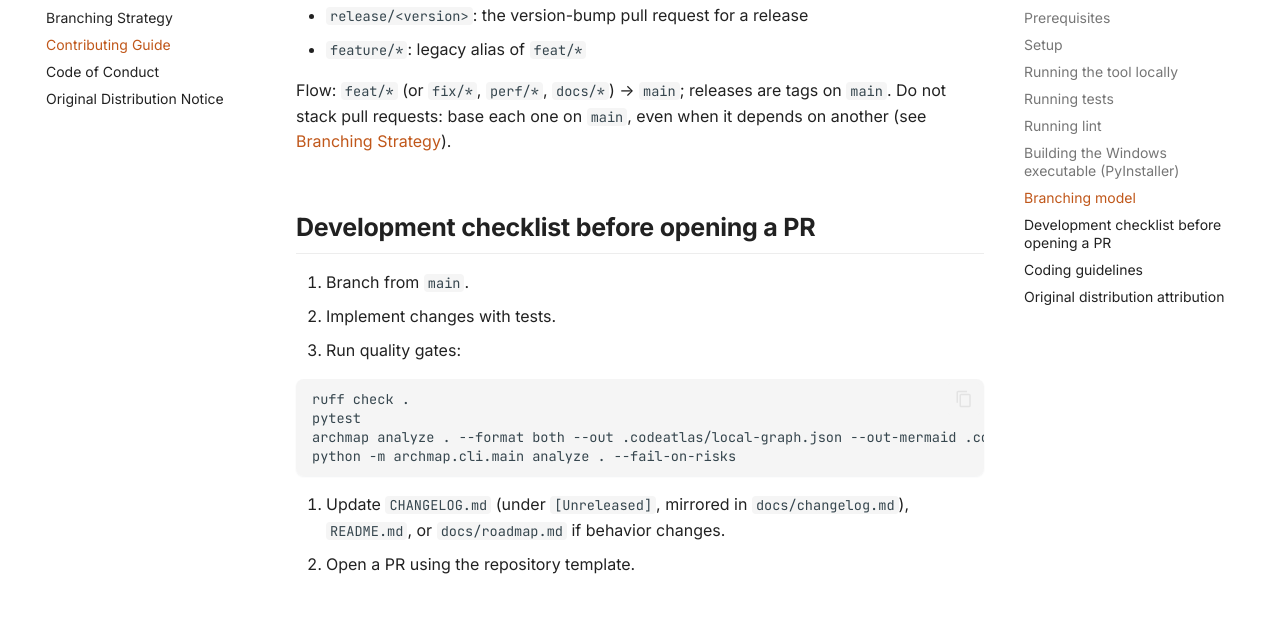
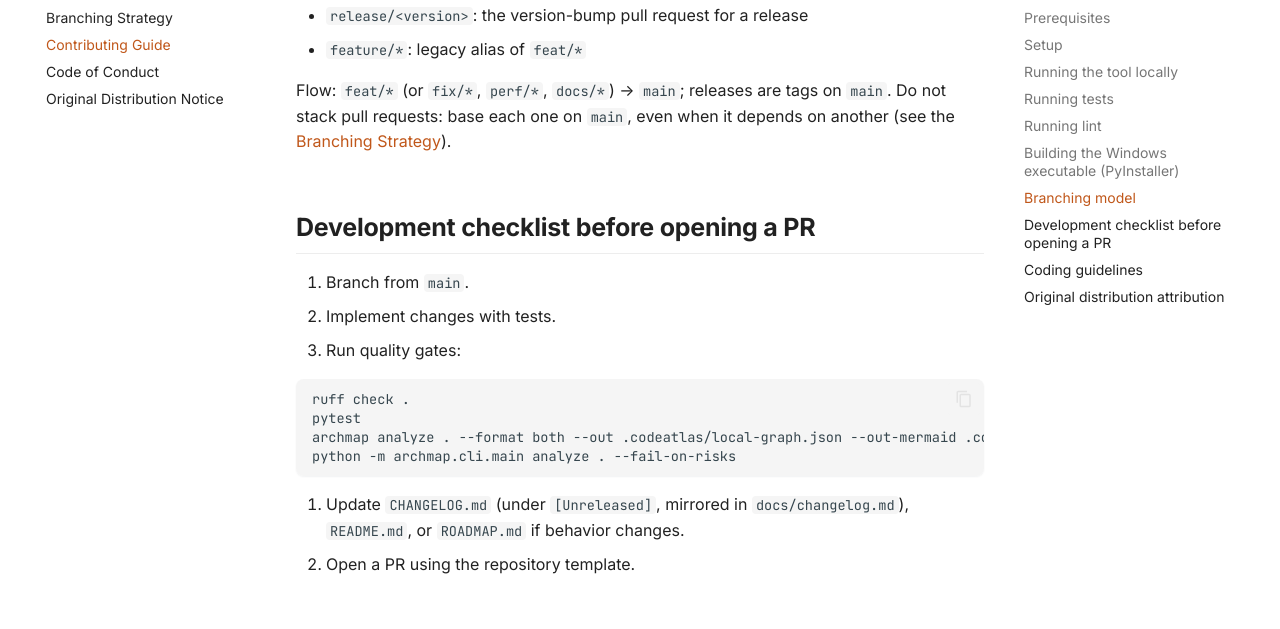
Before and after one commit to Kaua-KGzin/ArchMAP, an MkDocs documentation site: the page built from docs/contributing.md, in a window 1280 px wide and 900 px high, scrolled down 1630 px. Shown: the part 154-783 px from the top of the window. Built offline with MkDocs 1.6.1 and Material for MkDocs 9.7.7, drawn with Linux system fonts in a browser that asks for light colours; comment, search, counter and statistics services are not loaded; the version menu is left out.

Commit message:
fix(docs): make CONTRIBUTING's BRANCHING link work after the docs copy (#73)
The docs workflow copies CONTRIBUTING.md over docs/contributing.md
before `mkdocs build --strict`. #72 linked docs/BRANCHING.md, which is
right from the repo root but missing from inside docs/, so the deploy
on main failed. Use the absolute GitHub URL, valid in both places, and
keep docs/contributing.md identical to the root file it is copied from.

Also revert #72's ROADMAP.md -> docs/roadmap.md pointer: the same copy
step publishes ROADMAP.md as the site's roadmap page.

Verified with a local reproduction of the workflow (same cp steps,
then mkdocs build --strict): failed before, builds cleanly now.

Claude-Session: https://claude.ai/code/session_01FQ5hfqjXxNkNvF2NYsYq23

````diff
--- a/docs/contributing.md
+++ b/docs/contributing.md
@@ -63,7 +63,8 @@ pyinstaller archmap.spec
 
 Flow: `feat/*` (or `fix/*`, `perf/*`, `docs/*`) -> `main`; releases are tags
 on `main`. Do not stack pull requests: base each one on `main`, even when it
-depends on another (see [Branching Strategy](BRANCHING.md)).
+depends on another (see the
+[Branching Strategy](https://github.com/Kaua-KGzin/ArchMAP/blob/main/docs/BRANCHING.md)).
 
 ## Development checklist before opening a PR
 
@@ -79,7 +80,7 @@ python -m archmap.cli.main analyze . --fail-on-risks
 ```
 
 4. Update `CHANGELOG.md` (under `[Unreleased]`, mirrored in `docs/changelog.md`),
-   `README.md`, or `docs/roadmap.md` if behavior changes.
+   `README.md`, or `ROADMAP.md` if behavior changes.
 5. Open a PR using the repository template.
 
 ## Coding guidelines
````
Also changed, not shown: CONTRIBUTING.md (+3 -2 lines).
